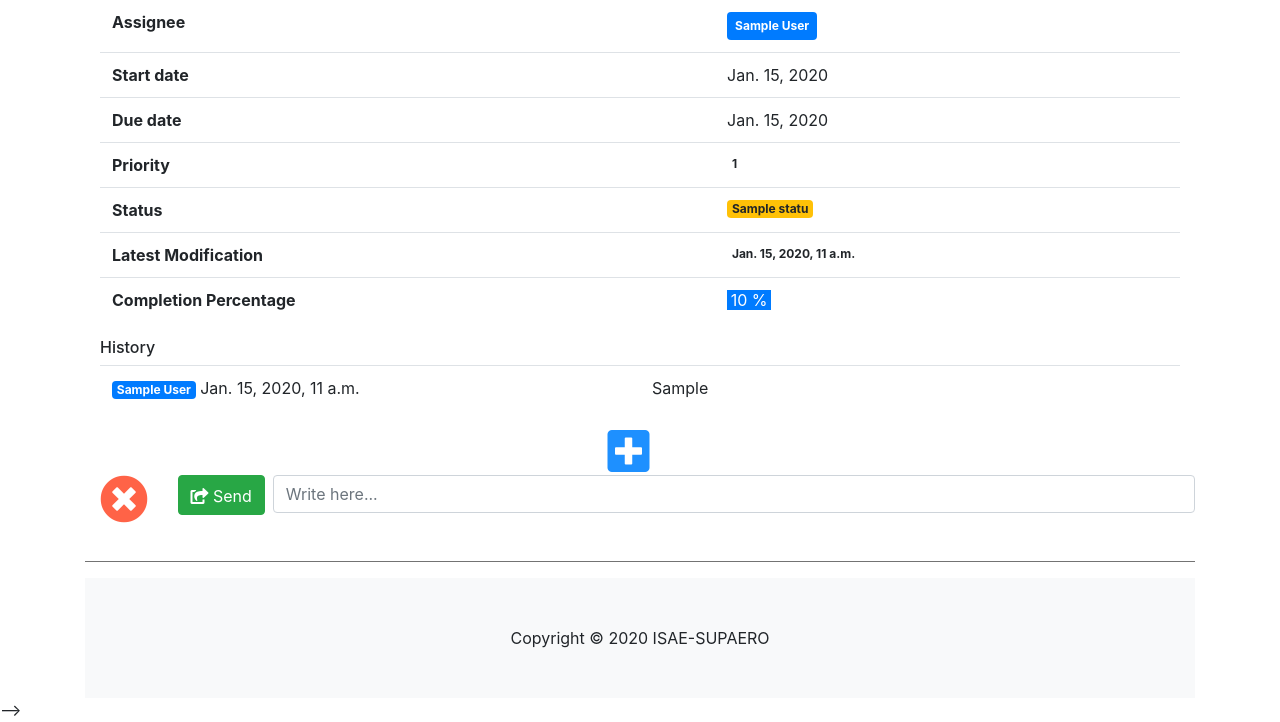
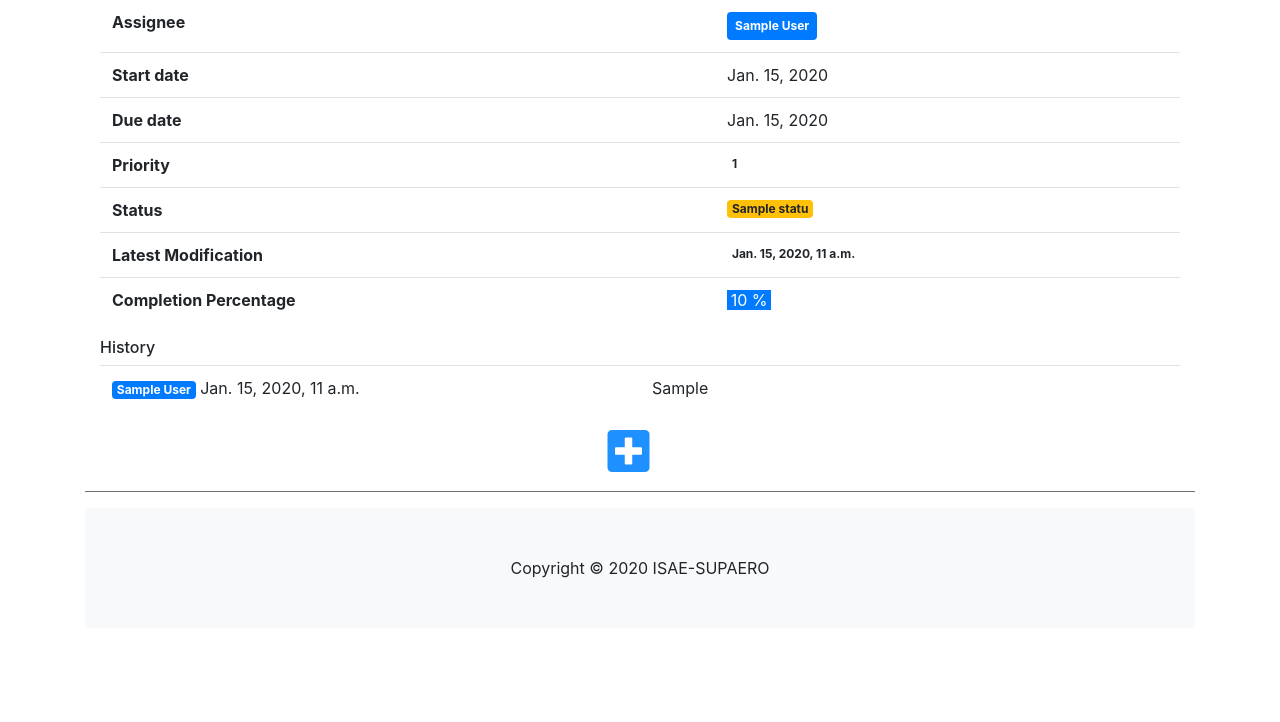
Before and after one commit to JBortolussi/Projet_individuel, a Django app: page /task/1 in a window 1280 px wide. Shown: the part 546-1268 px from the top of the page. After the commit the page ends 1124 px from the top, so only its background shows below. Run offline with Django 3.2, Linux system fonts and the light colour scheme; a user stored in the database is signed in; tables that the repository leaves empty hold one stand-in row (values such as "Sample post"); some libraries are stand-ins or nearby versions.

Commit message:
Bug fix : hide journal form
Change the name of the css class use to hide the form. know it's 'unactive'

```diff
--- a/projet/static/css/base.css
+++ b/projet/static/css/base.css
@@ -11,3 +11,7 @@
 .asteriskField {
     display: none;
 }
+
+.unactive {
+    display: none;
+}
--- a/projet/taskmanager/templates/task.html
+++ b/projet/taskmanager/templates/task.html
@@ -90,16 +90,16 @@
         </table>
 
         {# Journal form section #}
-        {# To be active mean to be hidden #}
+        {# To be unactive mean to be hidden #}
         {# CA is initially the only things displayed in this section. Will be hidden when clicked #}
         <i id="CA" data-toggle="tooltip" data-placement="left" title="Add a comment"
-           class="fas fa-plus-square fa-3x" style="position: relative;left: 47%; color: dodgerblue;"></i>
+           class="fas fa-plus-square fa-3x" style="position: relative;left: 47%; color: dodgerblue;cursor: pointer"></i>
         {# CB is initially hidden. Will be displayed when the first button will clicked #}
-        <div id="CB" class="row active">
+        <div id="CB" class="row unactive">
             <div class="col-sm-1">
                 {# The second button. When clicked it will be hidden and the first button will be displayed again #}
                 <i id="IB" data-toggle="tooltip" data-placement="left" title="Cancel" class="fas fa-times-circle fa-3x"
-                   style="display: inline;color: tomato;"></i>
+                   style="display: inline;color: tomato;cursor: pointer"></i>
             </div>
             <div class="col-sm-11">
                 {# The Journal form #}
@@ -127,23 +127,21 @@
 
 {# This code implement the buttons which display/hide the journal form #}
 {% block scriptBase %}
-    <!--<script>-->
+
     let CA=document.getElementById("CA");
     let IB=document.getElementById("IB");
     let CB=document.getElementById("CB");
 
     function toggA(){
-    CB.classList.toggle("active");
-    CA.classList.toggle("active");
+    CB.classList.toggle("unactive");
+    CA.classList.toggle("unactive");
     };
     CA.onclick=toggA;
 
     function toggB(){
-    CA.classList.toggle("active");
-    CB.classList.toggle("active");
+    CA.classList.toggle("unactive");
+    CB.classList.toggle("unactive");
     };
     IB.onclick=toggB;
 
-    <!--//</script>-->
-
 {% endblock %}
```
